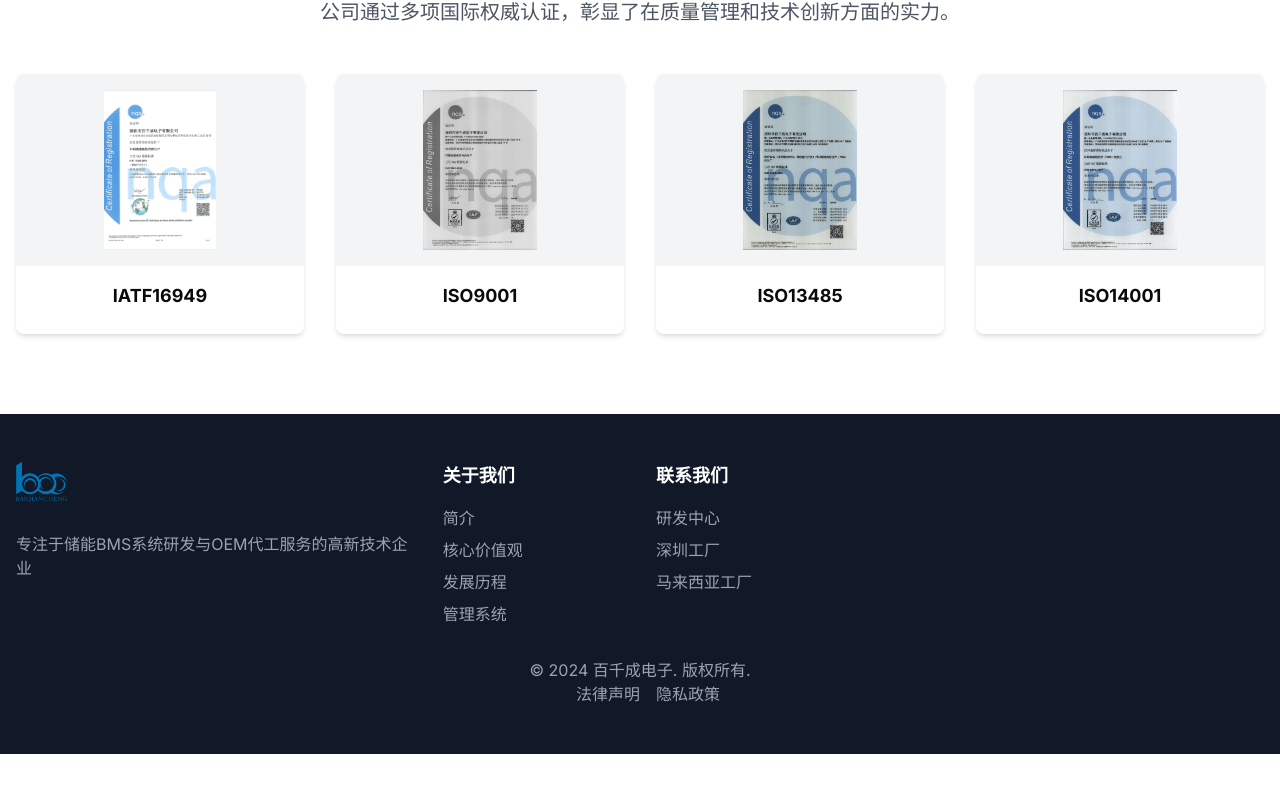
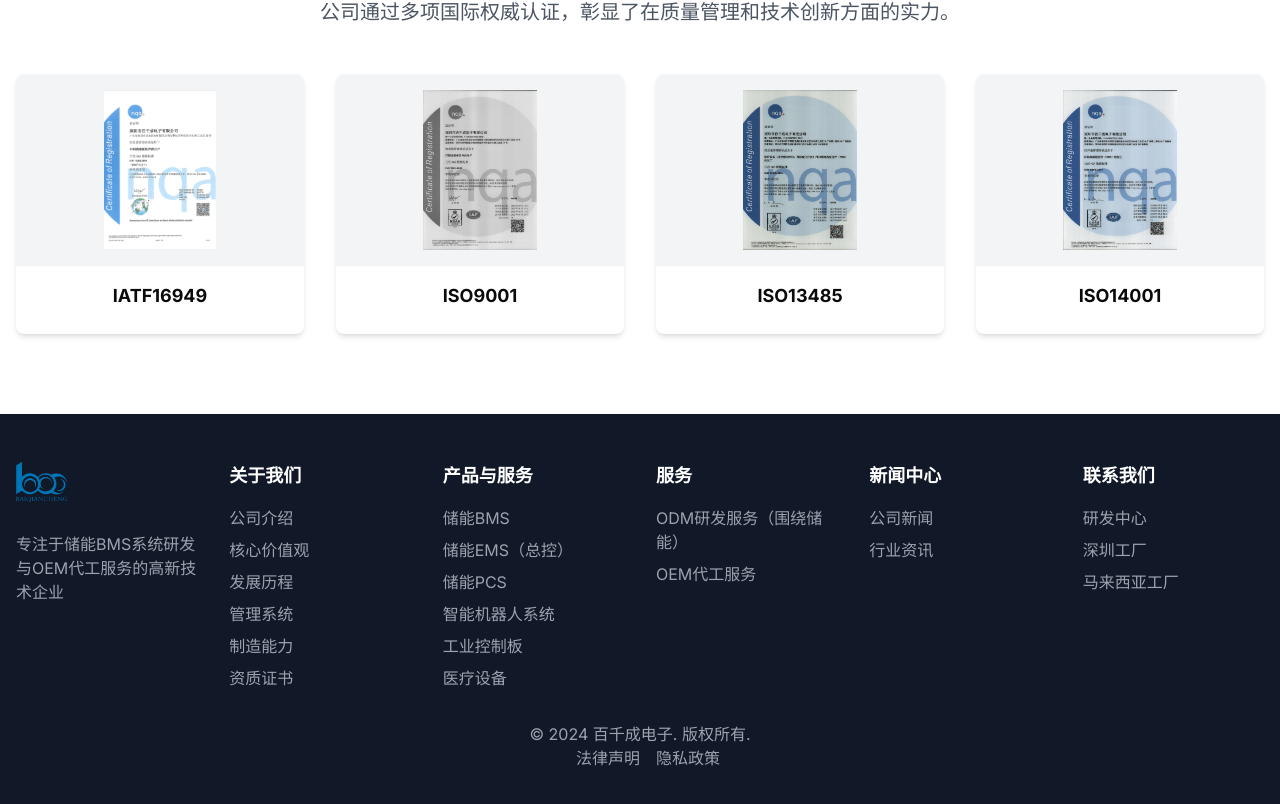
Before and after one commit to chenthreee/BQCWebsite, a Next.js app in the folder frontend/: page /zh-Hans in a window 1280 px wide. Shown: the part 4813-5617 px from the top of the page. Before the commit the page ends 5567 px from the top, so only its background shows below. Built offline with nearby package versions, Linux system fonts and the light colour scheme; no server answers.

Commit message:
首页 footprint修改 和菜单栏的main-navigation一一对应

```diff
--- a/frontend/app/[locale]/page.tsx
+++ b/frontend/app/[locale]/page.tsx
@@ -65,7 +65,7 @@ const translations: Record<string, Record<string, string>> = {
   "footer.products.pcs": { "zh-Hans": "储能PCS", "en": "Energy Storage PCS" },
   "footer.products.robot": { "zh-Hans": "智能机器人系统", "en": "Intelligent Robot System" },
   // Footer 关于我们
-  "footer.about.intro": { "zh-Hans": "简介", "en": "Introduction" },
+  "footer.about.intro": { "zh-Hans": "公司介绍", "en": "Introduction" },
   "footer.about.values": { "zh-Hans": "核心价值观", "en": "Core Values" },
   "footer.about.history": { "zh-Hans": "发展历程", "en": "Development History" },
   "footer.about.management": { "zh-Hans": "管理系统", "en": "Management System" },
@@ -77,6 +77,43 @@ const translations: Record<string, Record<string, string>> = {
   "news.center.title": { "zh-Hans": "新闻中心", "en": "News Center" },
   "news.center.subtitle": { "zh-Hans": "了解最新动态", "en": "Stay Updated" },
   "news.center.description": { "zh-Hans": "获取百千成电子最新资讯、行业动态和技术分享", "en": "Get the latest news, industry trends and technical insights from BQC Electronics" },
+  // mainNav 相关 key
+  "mainNav.about.manufacturing": {
+    "zh-Hans": "制造能力",
+    "en": "Manufacturing Capabilities"
+  },
+  "mainNav.about.certificates": {
+    "zh-Hans": "资质证书",
+    "en": "Certificates"
+  },
+  "mainNav.products.industrial": {
+    "zh-Hans": "工业控制板",
+    "en": "Industrial Control Boards"
+  },
+  "mainNav.products.medical": {
+    "zh-Hans": "医疗设备",
+    "en": "Medical Devices"
+  },
+  "mainNav.services": {
+    "zh-Hans": "服务",
+    "en": "Services"
+  },
+  "mainNav.services.odm": {
+    "zh-Hans": "ODM研发服务（围绕储能）",
+    "en": "ODM Development Services (Energy Storage)"
+  },
+  "mainNav.services.oem": {
+    "zh-Hans": "OEM代工服务",
+    "en": "OEM Manufacturing Services"
+  },
+  "mainNav.news.company": {
+    "zh-Hans": "公司新闻",
+    "en": "Company News"
+  },
+  "mainNav.news.industry": {
+    "zh-Hans": "行业资讯",
+    "en": "Industry Information"
+  },
 }
 
 export default function HomePage({ params }: { params: { locale: string } }) {
@@ -140,9 +177,9 @@ export default function HomePage({ params }: { params: { locale: string } }) {
       {/* 页脚 */}
       <footer className="bg-gray-900 text-white py-12">
         <div className="container mx-auto px-4">
-          <div className="grid grid-cols-1 md:grid-cols-2 lg:grid-cols-6 gap-8 mb-8">
+          <div className="grid grid-cols-1 md:grid-cols-3 lg:grid-cols-6 gap-8 mb-8">
             {/* 公司信息 */}
-            <div className="lg:col-span-2">
+            <div>
               <Link href={`/${locale}`} className="inline-block mb-6">
                 <Image src="/BQCLogo.png" alt={t("company.name")}
                   width={50} height={50} className="h-10 w-auto" />
@@ -157,15 +194,45 @@ export default function HomePage({ params }: { params: { locale: string } }) {
                 <li><Link href={`/${locale}/about/core-values`} className="text-gray-400 hover:text-white">{t("footer.about.values")}</Link></li>
                 <li><Link href={`/${locale}/about/development-history`} className="text-gray-400 hover:text-white">{t("footer.about.history")}</Link></li>
                 <li><Link href={`/${locale}/about/management-system`} className="text-gray-400 hover:text-white">{t("footer.about.management")}</Link></li>
+                <li><Link href={`/${locale}/about/manufacturing-capabilities`} className="text-gray-400 hover:text-white">{t("mainNav.about.manufacturing") || "制造能力"}</Link></li>
+                <li><Link href={`/${locale}/about/certificates`} className="text-gray-400 hover:text-white">{t("mainNav.about.certificates") || "资质证书"}</Link></li>
+              </ul>
+            </div>
+            {/* 产品中心 */}
+            <div>
+              <h3 className="text-lg font-bold mb-4">{t("footer.products")}</h3>
+              <ul className="space-y-2">
+                <li><Link href={`/${locale}/products/energy-storage-bms`} className="text-gray-400 hover:text-white">{t("footer.products.bms")}</Link></li>
+                <li><Link href={`/${locale}/products/energy-storage-ems`} className="text-gray-400 hover:text-white">{t("footer.products.ems")}</Link></li>
+                <li><Link href={`/${locale}/products/energy-storage-pcs`} className="text-gray-400 hover:text-white">{t("footer.products.pcs")}</Link></li>
+                <li><Link href={`/${locale}/products/intelligent-robot-systems`} className="text-gray-400 hover:text-white">{t("footer.products.robot")}</Link></li>
+                <li><Link href={`/${locale}/products/industrial-control-boards`} className="text-gray-400 hover:text-white">{t("mainNav.products.industrial") || "工业控制板"}</Link></li>
+                <li><Link href={`/${locale}/products/medical-devices`} className="text-gray-400 hover:text-white">{t("mainNav.products.medical") || "医疗设备"}</Link></li>
+              </ul>
+            </div>
+            {/* 服务 */}
+            <div>
+              <h3 className="text-lg font-bold mb-4">{t("mainNav.services") || "服务"}</h3>
+              <ul className="space-y-2">
+                <li><Link href={`/${locale}/services/odm`} className="text-gray-400 hover:text-white">{t("mainNav.services.odm") || "ODM研发服务（围绕储能）"}</Link></li>
+                <li><Link href={`/${locale}/services/oem`} className="text-gray-400 hover:text-white">{t("mainNav.services.oem") || "OEM代工服务"}</Link></li>
+              </ul>
+            </div>
+            {/* 新闻中心 */}
+            <div>
+              <h3 className="text-lg font-bold mb-4">{t("news.center.title")}</h3>
+              <ul className="space-y-2">
+                <li><Link href={`/${locale}/news/company`} className="text-gray-400 hover:text-white">{t("mainNav.news.company") || "公司新闻"}</Link></li>
+                <li><Link href={`/${locale}/news/industry`} className="text-gray-400 hover:text-white">{t("mainNav.news.industry") || "行业资讯"}</Link></li>
               </ul>
             </div>
             {/* 联系我们 */}
             <div>
               <h3 className="text-lg font-bold mb-4">{t("footer.contact")}</h3>
               <ul className="space-y-2">
-                <li><Link href={`/${locale}/contact/rd`} className="text-gray-400 hover:text-white">{t("footer.contact.rd")}</Link></li>
-                <li><Link href={`/${locale}/contact/factorycn`} className="text-gray-400 hover:text-white">{t("footer.contact.factorycn")}</Link></li>
-                <li><Link href={`/${locale}/contact/factorymy`} className="text-gray-400 hover:text-white">{t("footer.contact.factorymy")}</Link></li>
+                <li><Link href={`/${locale}/contact#rd-center`} className="text-gray-400 hover:text-white">{t("footer.contact.rd")}</Link></li>
+                <li><Link href={`/${locale}/contact#shenzhen-factory`} className="text-gray-400 hover:text-white">{t("footer.contact.factorycn")}</Link></li>
+                <li><Link href={`/${locale}/contact#malaysia-factory`} className="text-gray-400 hover:text-white">{t("footer.contact.factorymy")}</Link></li>
               </ul>
             </div>
           </div>
--- a/frontend/components/main-navigation.tsx
+++ b/frontend/components/main-navigation.tsx
@@ -111,13 +111,13 @@ export function MainNavigation() {
         "zh-Hans": "新闻中心",
         "en": "News Center",
       },
-      "国内新闻": {
+      "公司新闻": {
         "zh-Hans": "公司新闻",
-        "en": "Company News",
+        "en": "Company News"
       },
-      "行业新闻": {
+      "行业资讯": {
         "zh-Hans": "行业资讯",
-        "en": "Industry Information",
+        "en": "Industry Information"
       },
       "联系我们": {
         "zh-Hans": "联系我们",
@@ -240,8 +240,8 @@ export function MainNavigation() {
       label: mounted ? t("新闻中心") : "新闻中心",
       href: `/${currentLocale}/news`,
       children: [
-        { label: mounted ? t("公司新闻") : "公司新闻", href: `/${currentLocale}/news/company` },
-        { label: mounted ? t("行业资讯") : "行业资讯", href: `/${currentLocale}/news/industry` },
+        { label: mounted ? t("公司新闻") : "company news", href: `/${currentLocale}/news/company` },
+        { label: mounted ? t("行业资讯") : "industry information", href: `/${currentLocale}/news/industry` },
       ],
     },
     {
```
